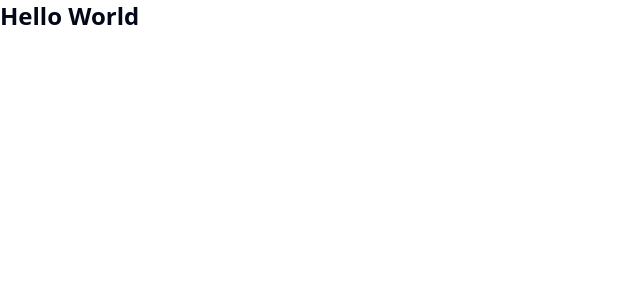
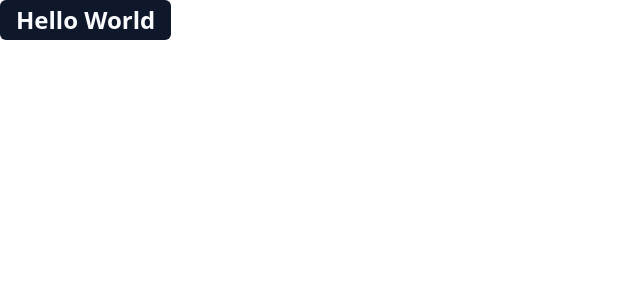
Before and after one commit to chowjiaming/cakecapital-payment-ui, a React (Vite) app: page / in a window 1280 px wide. Shown: the top 300 px of the page, without its empty margins (0-640 px from the left). Built offline with nearby package versions, Linux system fonts and the light colour scheme.

Commit message:
feat: button primative :sparkles:

```diff
--- a/package.json
+++ b/package.json
@@ -11,6 +11,7 @@
     "preview": "vite preview"
   },
   "dependencies": {
+    "@radix-ui/react-slot": "^1.0.2",
     "class-variance-authority": "^0.6.1",
     "clsx": "^2.0.0",
     "lucide-react": "^0.260.0",
--- a/src/App.tsx
+++ b/src/App.tsx
@@ -1,3 +1,5 @@
+import { Button } from "@/components/ui/button";
+
 export function App() {
-  return <h1 className="text-2xl font-bold">Hello World</h1>;
+  return <Button className="text-2xl font-bold">Hello World</Button>;
 }
--- /dev/null
+++ b/src/components/ui/button.tsx
@@ -0,0 +1,57 @@
+import * as React from "react";
+
+import {Slot} from "@radix-ui/react-slot";
+import {cva, type VariantProps} from "class-variance-authority";
+
+import {cn} from "@/lib/utils";
+
+const buttonVariants = cva(
+  "inline-flex items-center justify-center rounded-md text-sm font-medium ring-offset-background transition-colors focus-visible:outline-none focus-visible:ring-2 focus-visible:ring-ring focus-visible:ring-offset-2 disabled:pointer-events-none disabled:opacity-50",
+  {
+    variants: {
+      variant: {
+        default: "bg-primary text-primary-foreground hover:bg-primary/90",
+        destructive:
+          "bg-destructive text-destructive-foreground hover:bg-destructive/90",
+        outline:
+          "border border-input bg-background hover:bg-accent hover:text-accent-foreground",
+        secondary:
+          "bg-secondary text-secondary-foreground hover:bg-secondary/80",
+        ghost: "hover:bg-accent hover:text-accent-foreground",
+        link: "text-primary underline-offset-4 hover:underline",
+      },
+      size: {
+        default: "h-10 px-4 py-2",
+        sm: "h-9 rounded-md px-3",
+        lg: "h-11 rounded-md px-8",
+        icon: "h-10 w-10",
+      },
+    },
+    defaultVariants: {
+      variant: "default",
+      size: "default",
+    },
+  }
+);
+
+export interface ButtonProps
+  extends React.ButtonHTMLAttributes<HTMLButtonElement>,
+    VariantProps<typeof buttonVariants> {
+  asChild?: boolean;
+}
+
+const Button = React.forwardRef<HTMLButtonElement, ButtonProps>(
+  ({className, variant, size, asChild = false, ...props}, ref) => {
+    const Comp = asChild ? Slot : "button";
+    return (
+      <Comp
+        className={cn(buttonVariants({variant, size, className}))}
+        ref={ref}
+        {...props}
+      />
+    );
+  }
+);
+Button.displayName = "Button";
+
+export {Button, buttonVariants};
--- a/src/main.tsx
+++ b/src/main.tsx
@@ -1,10 +1,9 @@
 import React from "react";
 
+import {App} from "@/App.tsx";
 import ReactDOM from "react-dom/client";
 
-import {App} from "@/App.tsx";
-
-import '@/globals.css';
+import "@/globals.css";
 
 ReactDOM.createRoot(document.getElementById("root")!).render(
   <React.StrictMode>
```
Also changed, not shown: 1 other file (tests, documents, lock files or other folders).
